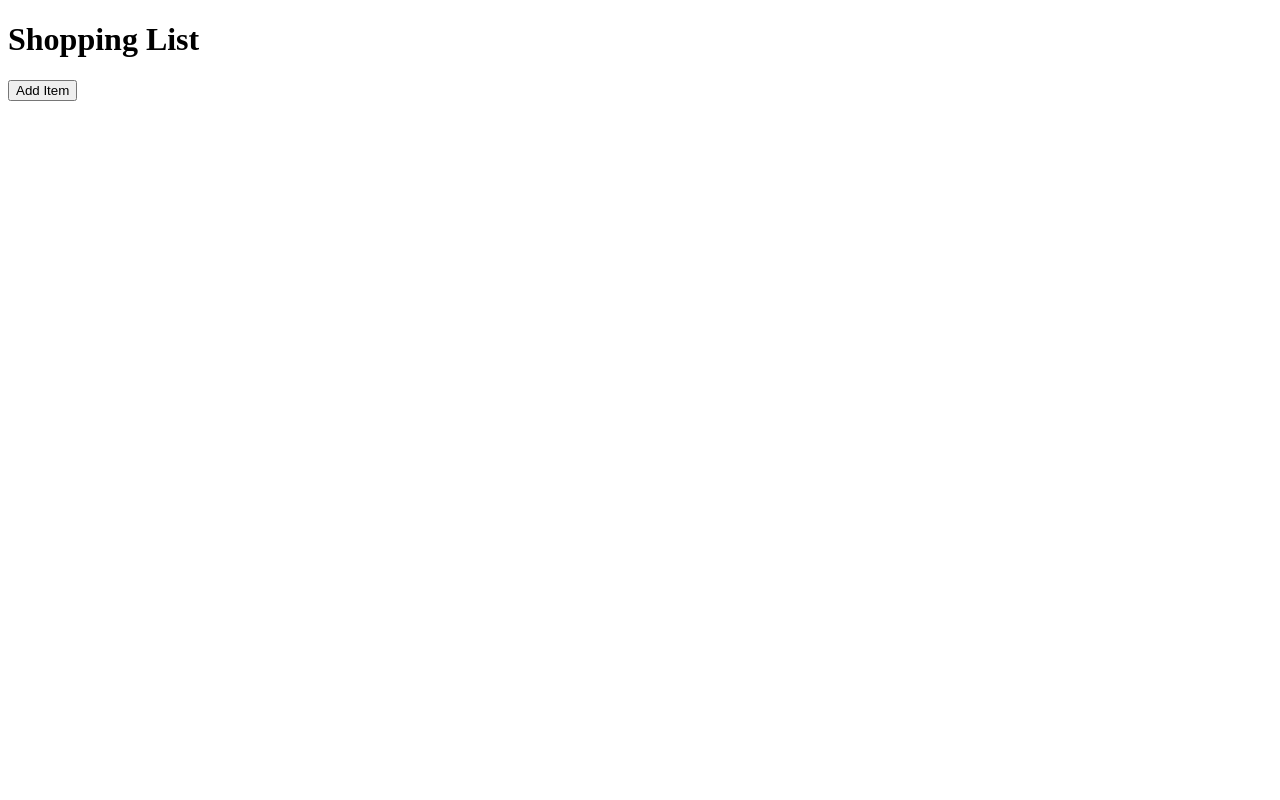
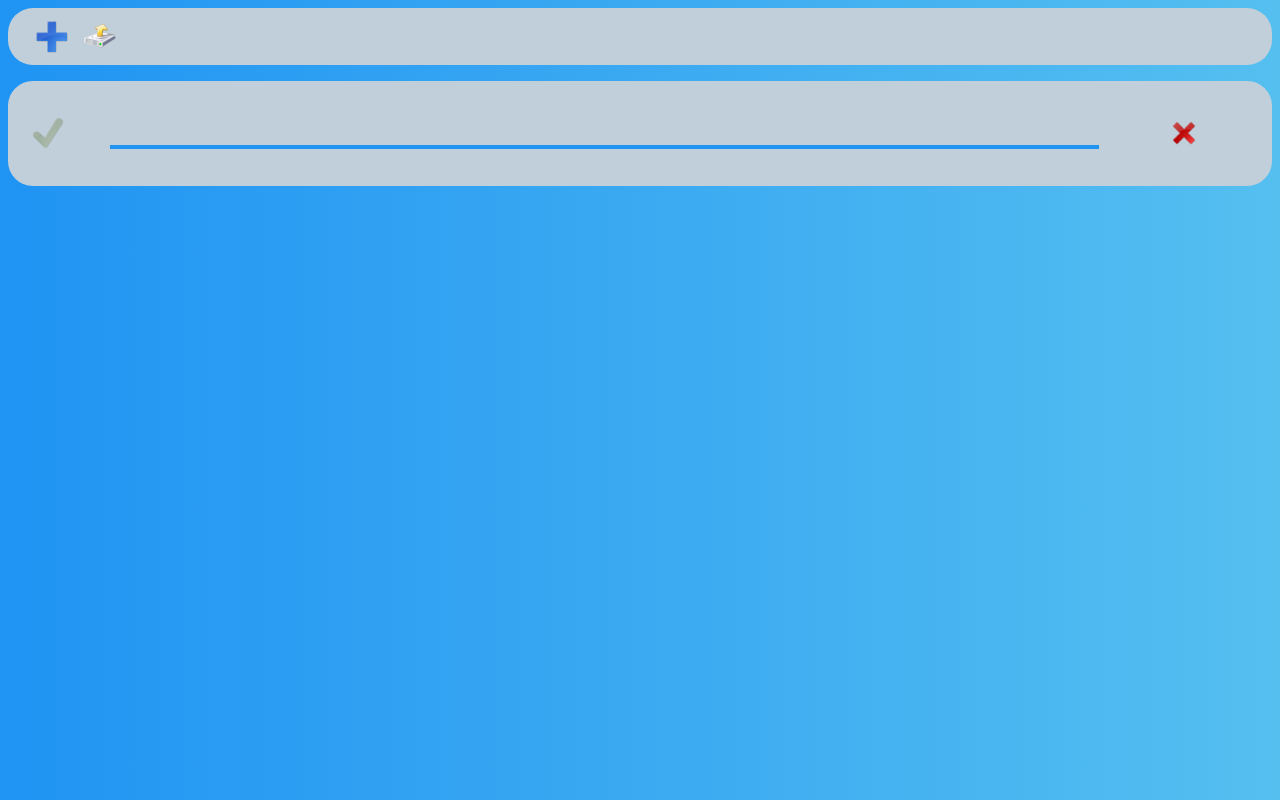
Before and after one commit to jakuzar7/shoppingList, an Electron app: page mainWindow.html in a window 1280 px wide. Drawn offline with Linux system fonts and the light colour scheme.

Commit message:
design update

```diff
--- /dev/null
+++ b/db/lists/list0.json
@@ -0,0 +1 @@
+[{"text":"butter","check":true},{"text":"milk","check":false},{"text":"coffee","check":true},{"text":"eggs","check":true},{"text":"cookies","check":false}]
--- a/mainWindow.html
+++ b/mainWindow.html
@@ -3,18 +3,28 @@
 <head>
     <title>Shopping List</title>
     <link rel="stylesheet" href="style.css">
+    <!-- icons from: http://www.iconarchive.com/show/must-have-icons-by-visualpharm.html-->
 </head>
 <body>
     <div id="bar">
-        <h1>Shopping List</h1>
-        <button id="add">Add Item</button>
+        <div class="icon" id="add">
+            <img src="assets/Add-icon.png" alt="add">
+        </div>
+        <div class="icon" id="upload">
+            <img src="assets/Upload-icon.png" alt="upload">
+        </div>
     </div>
 
 
     <ul>
-        <li id="1">
+        <li id="0">
+            <div class="icon" id="check">
+                <img src="assets/Uncheck-icon.png" alt="false">
+            </div>
             <input type="text">
-            <button id="remove">remove</button>
+            <div class="icon" id="remove">
+                <img src="assets/Delete-icon.png" alt="delete">
+            </div>
         </li>
     </ul>
 
--- a/style.css
+++ b/style.css
@@ -1,3 +1,105 @@
+:root{
+    --main-background-color:  #2094f3;
+    --second-background-color: #c1cfda;
+}
+
+body{
+    background: linear-gradient(90deg, var(--main-background-color), #55bff0);
+    background-repeat: no-repeat;
+    background-size: cover;
+    background-attachment: fixed;
+}
+
+/*  colors1:
+    #f0edee - white
+    #07393c - dark green
+    #2c666e - myrtle green (blue)
+    #343e3d - onyx
+    colors2:
+    #264e7b - lightblue
+    #a7efdc - mint
+    #e9ffc7 - chiffon
+    #081c66 - darkblue
+    colors3:
+    #c1cfda - gray
+    #20a4f3 - dodger blue
+    #59f8e8 - light blue
+*/
+
+#bar{
+    display: flex;
+    padding: 1%;
+    padding-left: 20px;
+    background-color:  var(--second-background-color);
+    border-radius: 25px;
+}
+#bar div{
+    margin: 0px 8px;
+}
+
+ul{
+    list-style: none;
+    display: flex;
+    flex-direction: column;
+
+    justify-content: flex-start;
+    padding-right: 3%;
+    padding-inline-start:64px;
+    margin-inline-start: 0;
+
+    background-color: var(--second-background-color);
+    border-radius: 25px;
+    border: #c1cfda solid 2px ;
+}
+
 li{
-    margin: 10px
+    display: flex;
+    justify-content: space-around;
+    align-items: center;
+
+    margin-block-start: 2%;
+    margin-block-end: 2%;
+    padding-block-start: 1%;
+    padding-block-end: 1%;
+    background-color: inherit;
+
+
 }
+
+.icon{
+    width: 32px;
+    height: 32px;
+}
+
+#check{
+    position: absolute;
+    display: block;
+    left: 32px;
+}
+
+input{
+    color: var(--main-background-color);
+    font-family: Verdana, Geneva, Tahoma, sans-serif;
+    font-weight: bold ;
+    font-size: 22px;
+    border: none;
+    border-bottom: 4px solid var(--main-background-color);
+    flex-basis: 85%;
+    height: 25px;
+    background-color: inherit  ;
+}
+
+#remove{
+    width: 24px;
+    height: 24px;
+
+}
+#remove img{
+    width: 24px;
+    height: 24px;
+}
+
+img{
+    width: 32px;
+    height: 32px;
+}
--- a/window.js
+++ b/window.js
@@ -1,6 +1,5 @@
 const cargodb = require('cargodb')
-
-const db1 = new cargodb('firstList','db')
+const db1 = new cargodb('lists','db')
 const bar = document.querySelector('#bar')
 const addButton = document.querySelector('#add')
 const list = document.querySelector('ul')
@@ -9,47 +8,80 @@ const listItem = document.querySelector('li')
 let listItemClone //= listItem.cloneNode(true)
 listItem.remove()
 
-
 let firstList = [/*
     {text: 'milk', check: true},
     {text: 'butter', check: false},
     {text: 'water', check: true}*/
 ]
 
-let itemNr = -1
+addButton.addEventListener('click',() => {                                              // creating list item with eventListeners
 
-addButton.addEventListener('click',() => {          // creating list item with eventListeners
-    itemNr++
-    listItemClone = listItem.cloneNode(true)    // doesn't work without that!?
+    listItemClone = listItem.cloneNode(true)                            // doesn't work without, replacing new list item with the earlier one?!
     list.appendChild(listItemClone)
 
-    for (let i = 0; i < list.childElementCount; i++) {          // id sorting
-        //console.log(list.children[i]+ " i= " + i);
+    for (let i = 0; i < list.childElementCount; i++) {                                  // id sorting
         list.children[i].setAttribute('id', i)
     }
 
     listItemClone.querySelector('#remove').addEventListener('click', (e) => {           // remove list items
-        //console.log('id= ' + e.currentTarget.parentElement.getAttribute('id'));
         firstList.splice(e.currentTarget.parentElement.getAttribute('id'),1)
         e.currentTarget.parentElement.remove()
-        itemNr--
 
-        for (let i = 0; i < list.childElementCount; i++) {      // id sorting
-            //console.log(list.children[i]+ " i= " + i);
+        for (let i = 0; i < list.childElementCount; i++) {                              // id sorting
             list.children[i].setAttribute('id', i)
         }
-        db1.setItem('list1',JSON.stringify(firstList))
+        db1.setItem('list0',JSON.stringify(firstList))
     })
 
-    listItemClone.querySelector('input').addEventListener('change', (e) => {            // change saving
-        //console.log('id= ' + e.currentTarget.parentElement.getAttribute('id'));
+    listItemClone.querySelector('input').addEventListener('change', (e) => {            // saving changes
         firstList[e.currentTarget.parentElement.getAttribute('id')].text = e.currentTarget.value
 
-        db1.setItem('list1',JSON.stringify(firstList))
+        db1.setItem('list0',JSON.stringify(firstList))
 
     })
 
+    listItemClone.querySelector('#check').addEventListener('click', (e) => {            // handling check
+        let check = e.currentTarget.querySelector("img").getAttribute("alt")
 
+        if (check == "true") {                                                          //set image, line and check attribute
+            check = false
+            e.currentTarget.querySelector("img").setAttribute("src","assets/Uncheck-icon.png")
+            e.currentTarget.parentElement.querySelector('input').style.textDecoration = 'none'
+            e.currentTarget.parentElement.querySelector('input').style.borderBottomColor = 'var(--main-background-color)'
+            e.currentTarget.parentElement.querySelector('input').style.color = 'var(--main-background-color)'
+        } else {
+            check = true
+            e.currentTarget.querySelector("img").setAttribute("src","assets/Check-icon.png")
+            e.currentTarget.parentElement.querySelector('input').style.textDecoration = 'line-through'
+            e.currentTarget.parentElement.querySelector('input').style.borderBottomColor = 'gray'
+            e.currentTarget.parentElement.querySelector('input').style.color = 'gray'
+        }
+
+        firstList[e.currentTarget.parentElement.getAttribute('id')].check = check
+        e.currentTarget.querySelector("img").setAttribute("alt", check)
+        db1.setItem('list0',JSON.stringify(firstList))
+
+    })
     firstList.push({text: '', check: false})
+})
+
+bar.querySelector('#upload').addEventListener('click', (e) => {
+    //function choosing file to load
+
+    list.children[0].remove();
+    firstList = JSON.parse(db1.getItem('list0'))
+    firstList.forEach((element, i) => {
+        addButton.click()
+        list.children[i].querySelector('input').value = element.text
+        if(list.children[i].querySelector('img').getAttribute('alt') == 'true'){
+            list.children[i].querySelector('#check').click()
+        }
+
+    })
 
 })
+
+
+
+
+addButton.click()                                // creating first list item (trigger event)
```
Also changed, not shown: main.js (+16 -2 lines), assets/Add-icon.png (added), assets/Cancel-icon.png (added), assets/Check-icon.png (added), assets/Delete-icon.png (added), assets/Uncheck-icon.png (added), assets/Upload-icon.png (added), 1 other file.
